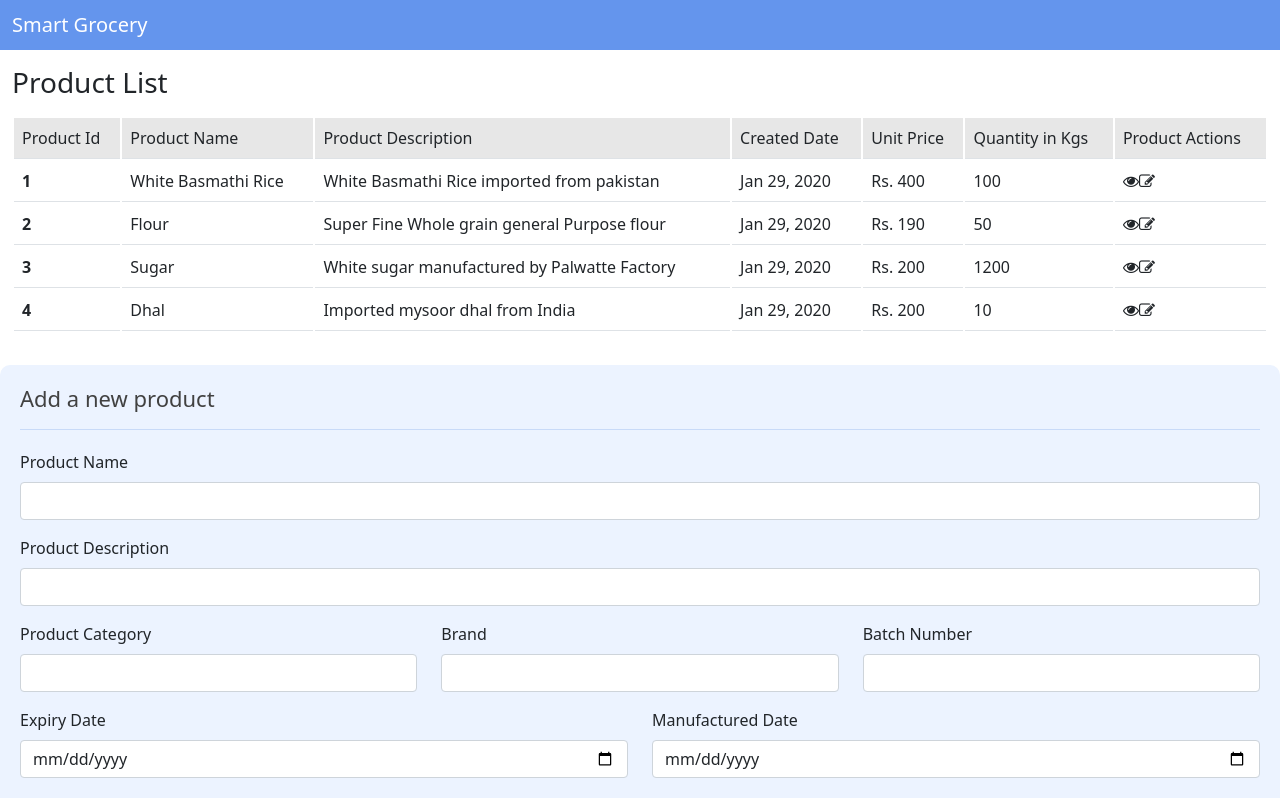
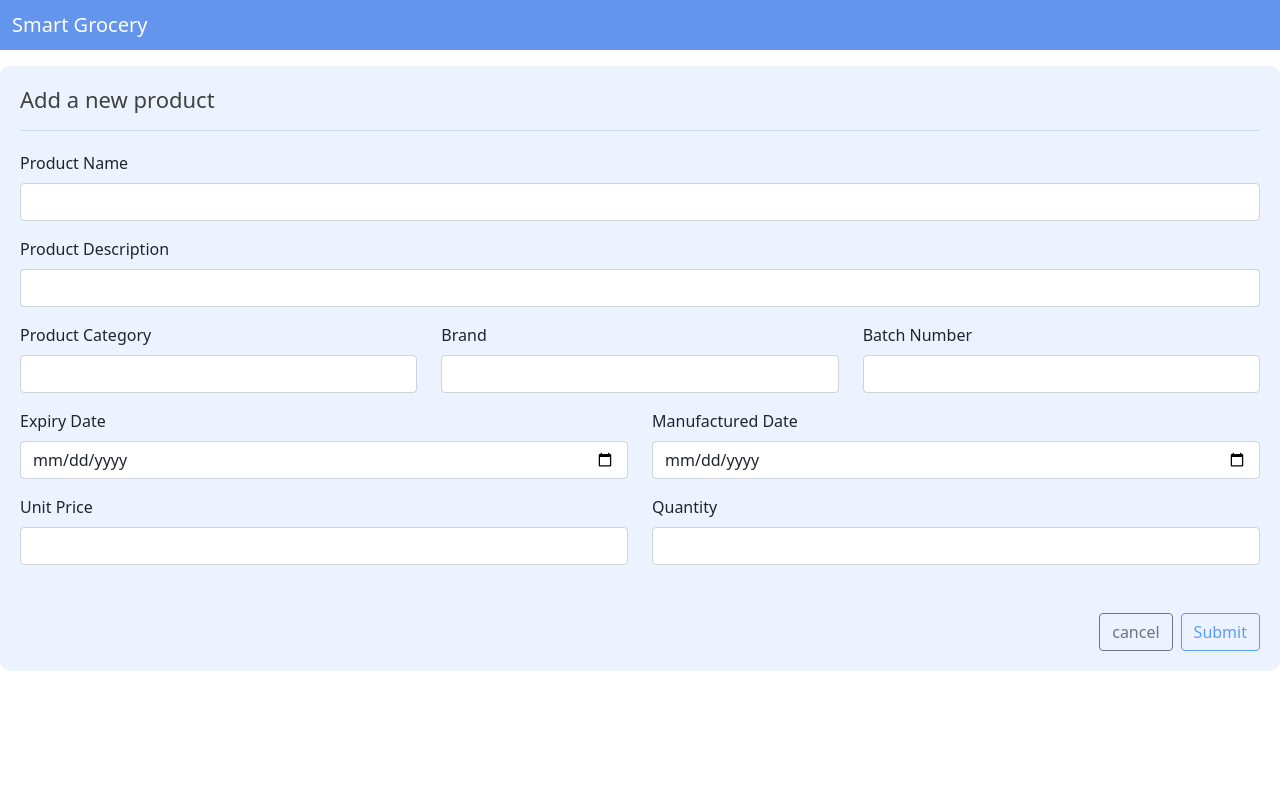
Before and after one commit to openCourse4Tutor/SmartGroceryReactive, an Angular app: page / in a window 1280 px wide. Shown: the top 798 px of the page. Built offline with nearby package versions, Linux system fonts and the light colour scheme.

Commit message:
2 files modified

```diff
--- a/src/app/app.component.html
+++ b/src/app/app.component.html
@@ -4,5 +4,4 @@
           <span class="navbar-brand mb-0 h1">Smart Grocery</span>
         </div>
   </nav>
-<app-products></app-products>
 <app-add-product></app-add-product>
```
Also changed, not shown: package.json (+14 -13 lines).
